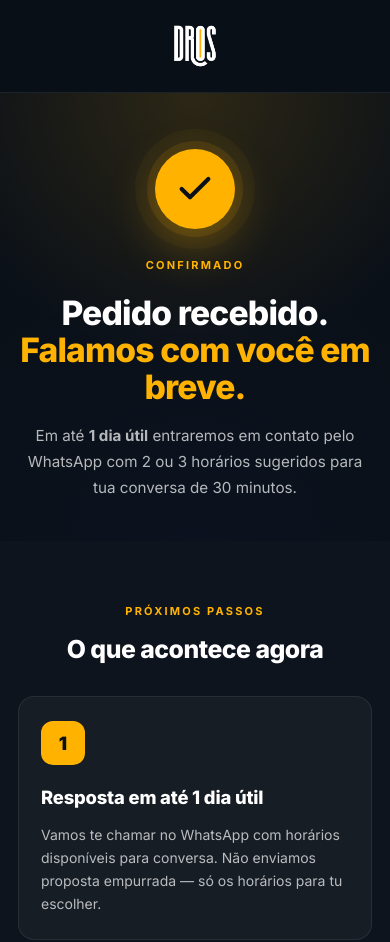
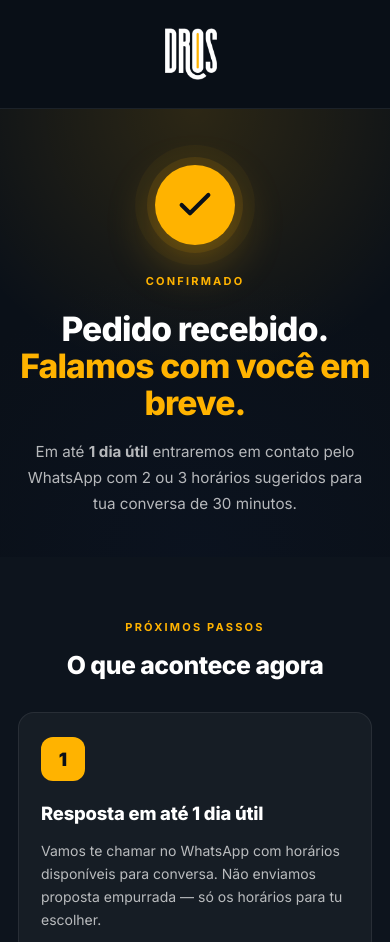
Before and after one commit to soaresjoaoluiz1/site-dros-industrias, a website: page obrigado.html in a window 390 px wide. Shown: the top 942 px of the page. Drawn offline with Linux system fonts and the light colour scheme.

Commit message:
style(nav): logo maior (52->72px) e puxado pra esquerda (-16px) no header

```diff
--- a/styles.css
+++ b/styles.css
@@ -192,7 +192,8 @@ button { font-family: inherit; cursor: pointer; border: none; background: none;
   padding: 18px 0;
   gap: 28px;
 }
-.nav-logo .logo-img { height: 52px; width: auto; display: block; }
+.nav-logo { margin-left: -16px; }
+.nav-logo .logo-img { height: 72px; width: auto; display: block; }
 .nav-links {
   display: flex;
   gap: 28px;
@@ -1645,7 +1646,8 @@ button { font-family: inherit; cursor: pointer; border: none; background: none;
     flex-wrap: nowrap;
     justify-content: center;
   }
-  .nav-logo .logo-img { height: 64px; }
+  .nav-logo { margin-left: -8px; }
+  .nav-logo .logo-img { height: 80px; }
   .nav-links { display: none; }
   /* Esconde CTA gigante do header em mobile — CTAs aparecem dentro do hero/cta-final/footer */
   .nav-inner > .btn--primary { display: none; }
```
